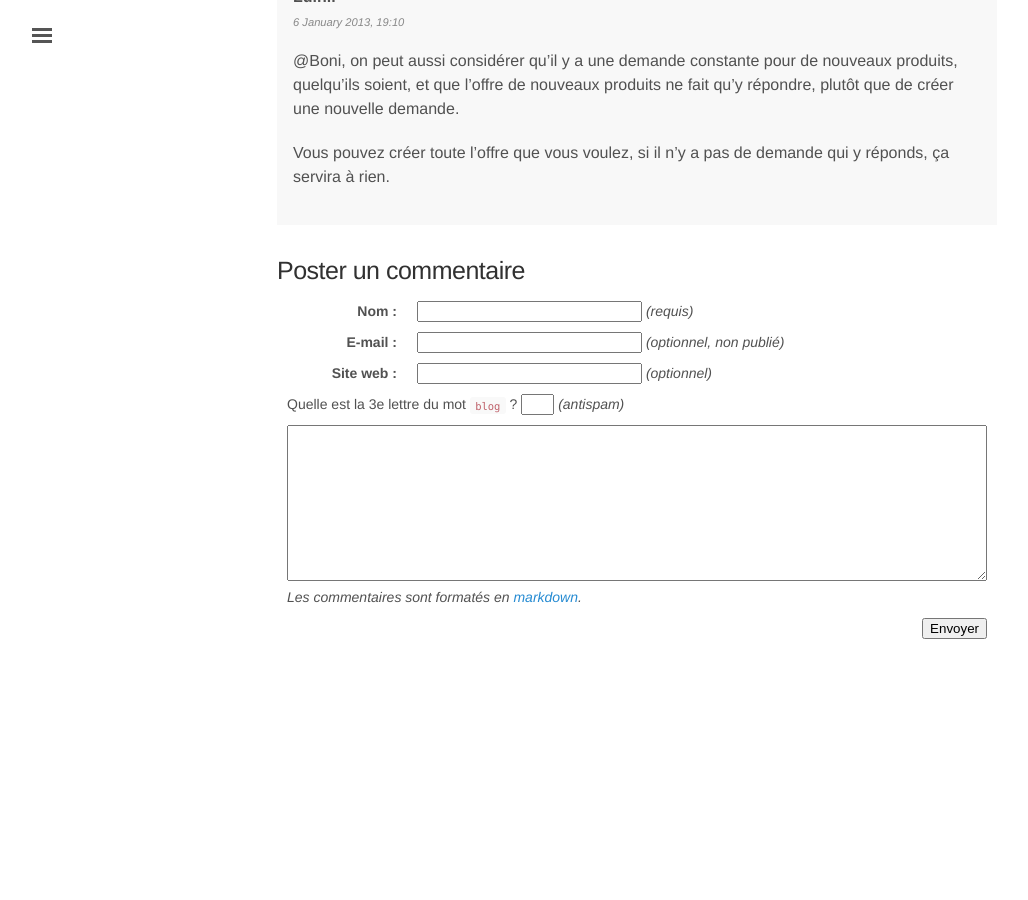
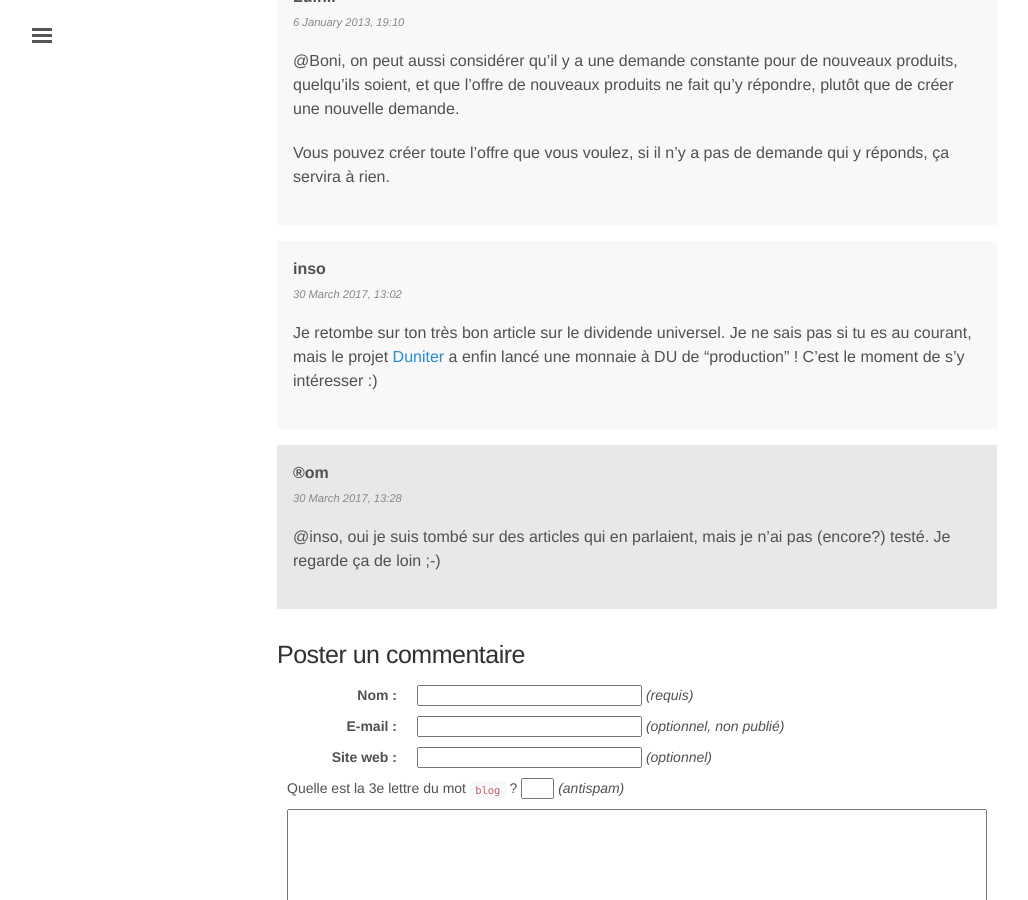
Before and after one commit to rom1v/blog.rom1v.com, a Jekyll site: the page built from _posts/2011-02-17-dividende-universel-un-enjeu-majeur-de-societe.md, in a window 1280 px wide and 900 px high, scrolled down 43742 px. Shown: the whole window, without its empty margins (3-1031 px from the left). Built offline with Jekyll 4.4.1, drawn with Linux system fonts in a browser that asks for light colours; before the commit the page ends 44406 px from its top, so only the background shows below that.

Commit message:
Publish comments for Dividende Universel

```diff
--- a/_data/comments-2011-02-dividende-universel-un-enjeu-majeur-de-societe.yaml
+++ b/_data/comments-2011-02-dividende-universel-un-enjeu-majeur-de-societe.yaml
@@ -1632,3 +1632,17 @@
 
     Vous pouvez créer toute l'offre que vous voulez, si il n'y a pas de demande
     qui y réponds, ça servira à rien.
+- id: 71
+  author: inso
+  date: 2017-03-30 13:02:48+02:00
+  contents: |
+    Je retombe sur ton très bon article sur le dividende universel. Je ne sais
+    pas si tu es au courant, mais le projet [Duniter](https://duniter.org) a
+    enfin lancé une monnaie à DU de "production" ! C'est le moment de s'y
+    intéresser :)
+- id: 72
+  author: ®om
+  date: 2017-03-30 13:28:09+02:00
+  contents: |
+    @inso, oui je suis tombé sur des articles qui en parlaient, mais je n'ai pas
+    (encore?) testé. Je regarde ça de loin ;-)
```
